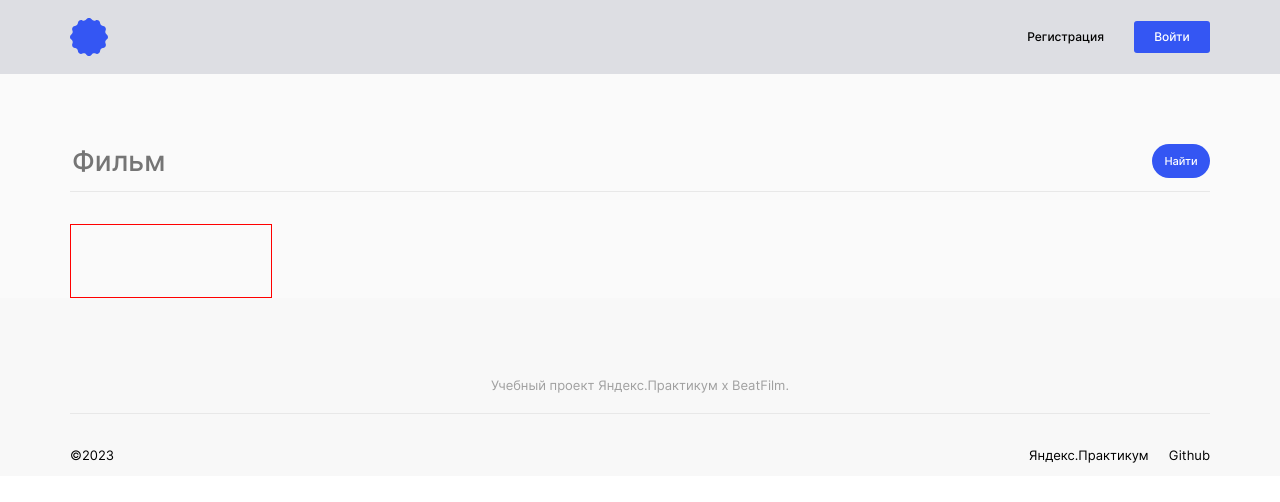
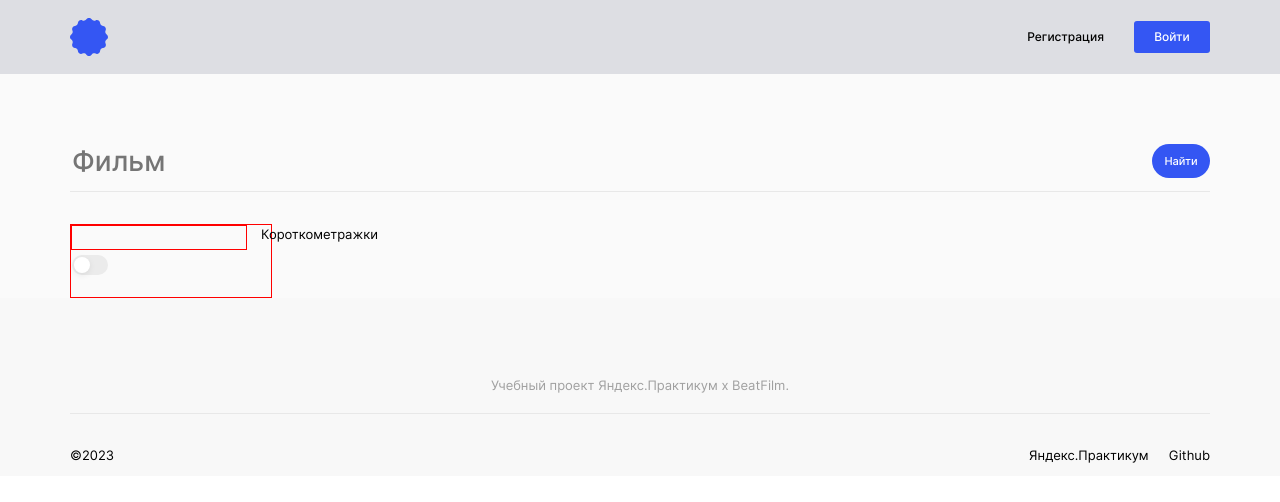
Before and after one commit to CheNikos/movies-explorer-frontend, a React (Create React App) app: page /movies in a window 1280 px wide. Shown: the top 502 px of the page. Built offline with nearby package versions, Linux system fonts and the light colour scheme.

Commit message:
Добавил Checkbox

```diff
--- /dev/null
+++ b/src/components/FilterCheckbox/FilterCheckbox.css
@@ -0,0 +1,56 @@
+.filter {
+    display: flex;
+    align-items: center;
+    cursor: pointer;
+    position: relative;
+    width: 174px;
+    height: 20px;
+    margin-top: 29px;
+    transition: all .3s ease;
+    -webkit-tap-highlight-color: rgba(0, 0, 0, 0);
+  }
+
+  .filter:hover {
+    opacity: .8;
+  }
+
+  .filter__checkbox {
+    position: absolute;
+    appearance: none;
+    width: 100%;
+    height: 100%;
+    cursor: pointer;
+  }
+
+  .filter__checkbox::after {
+    content: '';
+    position: absolute;
+    background-color: #ebebeb;
+    border-radius: 10px;
+    width: 36px;
+    height: 20px;
+  }
+
+  .filter__checkbox:focus {
+    border-radius: 10px;
+  }
+
+  .filter__tumbler {
+    position: absolute;
+    background-color: #fff;
+    width: 16px;
+    height: 16px;
+    box-shadow: 0 2px 6px rgba(0, 0, 0, .08);
+    border-radius: 10px;
+    left: 2px;
+    z-index: 1;
+    transition: all .6s ease;
+  }
+
+  .filter__checkbox:checked + .filter__tumbler {
+    left: 18px;
+  }
+
+  .filter__checkbox:checked::after {
+    background-color: #3ddc84;
+  }
--- /dev/null
+++ b/src/components/FilterCheckbox/FilterCheckbox.js
@@ -0,0 +1,13 @@
+import './FilterCheckbox.css';
+
+export default function FilterCheckbox() {
+  return (
+    <label className="filter">
+      <input
+        className="filter__checkbox"
+        type="checkbox"
+      />
+      <span className="filter__tumbler"></span>
+    </label>
+  );
+}
--- a/src/components/Movies/SearchForm/SearchForm.css
+++ b/src/components/Movies/SearchForm/SearchForm.css
@@ -53,12 +53,17 @@ margin-bottom: 8px;
     border: 1px solid red;
     margin: 32px auto 0 70px;
     padding-bottom: 47px;
+    display: flex;
+    justify-content: space-between;
 }
 
 .search-form__tumb {
-
+  border: 1px solid red;
 }
 
 .search-form__filter {
-
+    font-size: 13px;
+    font-weight: 400;
+    line-height: 18px;
+    margin: 0 0 0 14px;
 }
--- a/src/components/Movies/SearchForm/SearchForm.js
+++ b/src/components/Movies/SearchForm/SearchForm.js
@@ -1,4 +1,5 @@
 import "./SearchForm.css";
+import FilterCheckbox from "../../FilterCheckbox/FilterCheckbox"
 
 export default function SearchForm() {
   return (
@@ -16,8 +17,8 @@ export default function SearchForm() {
       </div>
       <div className="search-form__line"></div>
       <div className="search-form__checkbox">
-        <div className="search-form__tumb"></div>
-        <p className="search-form__filter"></p>
+        <div className="search-form__tumb"><FilterCheckbox /></div>
+        <p className="search-form__filter">Короткометражки</p>
       </div>
     </div>
   );
```
